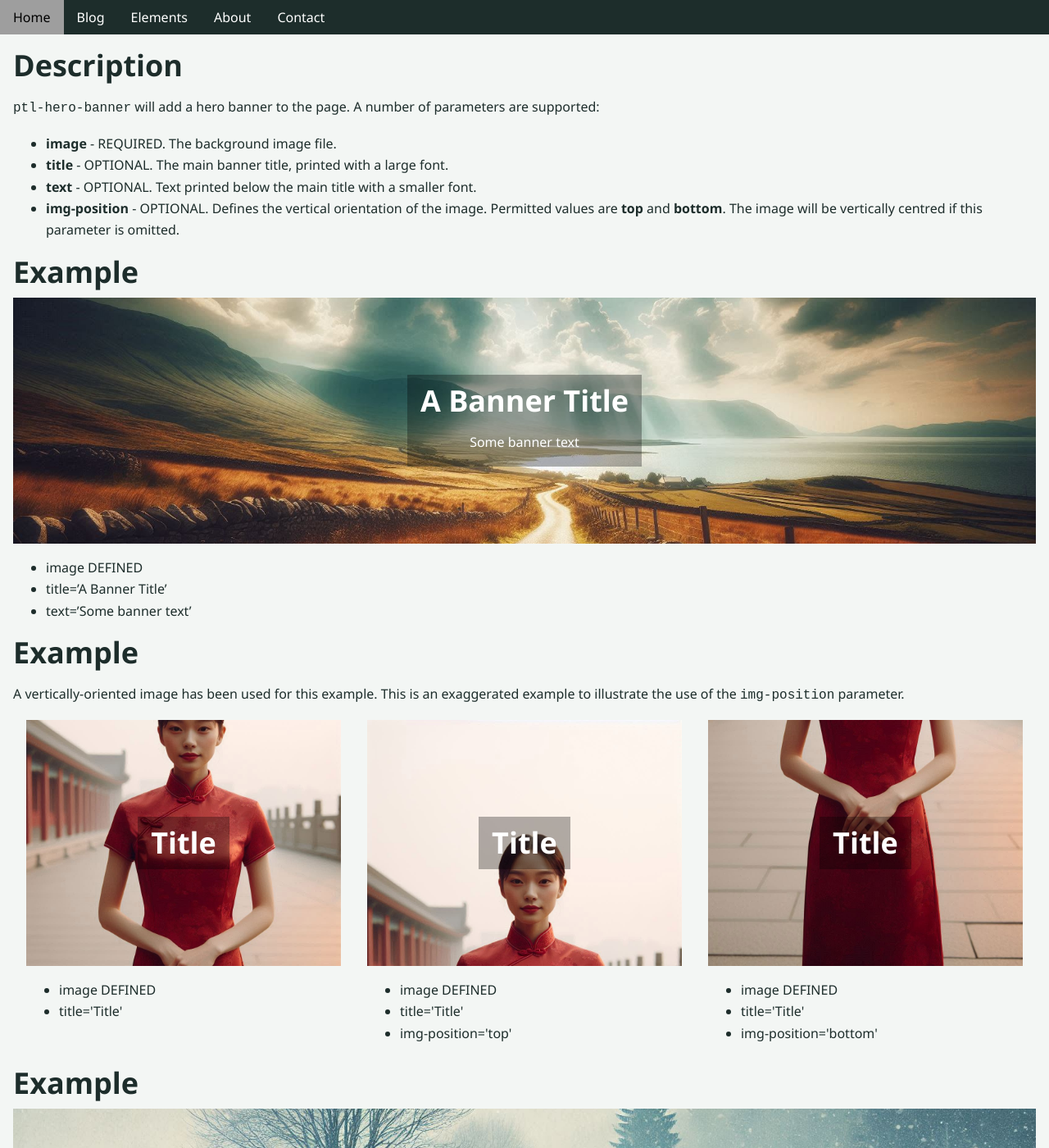
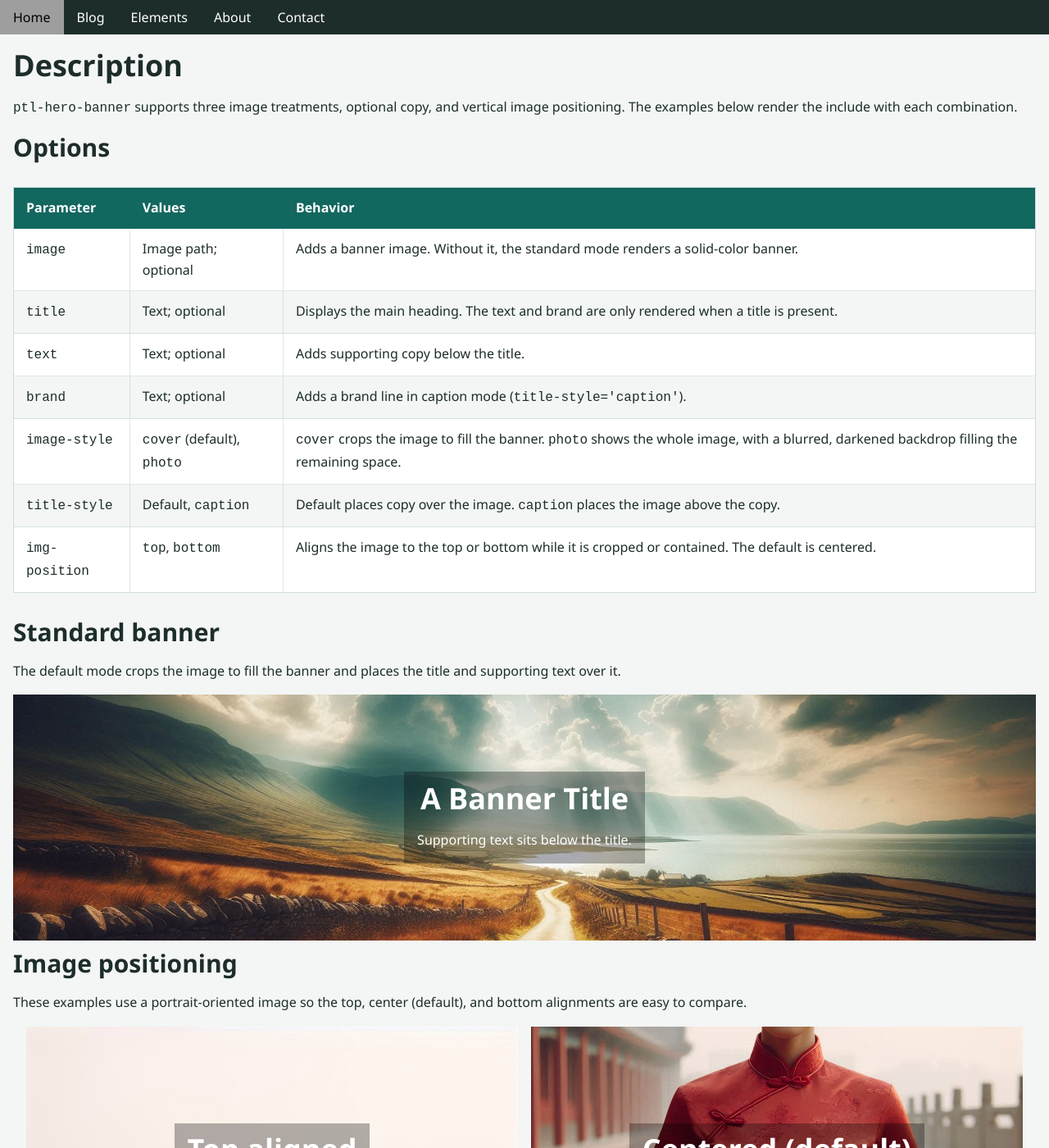
Before and after one commit to ptl-cloud/ptl-cloud.github.io, a Jekyll site: the page built from website/pages/elements/ptl-hero-banner.md, in a window 1280 px wide and 1400 px high. Shown: the whole window at 82% size. Built offline with Jekyll 4.4.1, drawn with Linux system fonts in a browser that asks for light colours; some of the changed text lies outside the part shown.

Commit message:
Documentation

```diff
--- a/website/pages/elements/ptl-hero-banner.md
+++ b/website/pages/elements/ptl-hero-banner.md
@@ -8,61 +8,59 @@ banner-show: false
 
 # Description
 
-`ptl-hero-banner` will add a hero banner to the page. A number of parameters are supported:
+`ptl-hero-banner` supports three image treatments, optional copy, and vertical image positioning. The examples below render the include with each combination.
 
-- **image** - REQUIRED. The background image file.
-- **title** - OPTIONAL. The main banner title, printed with a large font.
-- **text** - OPTIONAL. Text printed below the main title with a smaller font.
-- **img-position** - OPTIONAL. Defines the vertical orientation of the image. Permitted values are **top** and **bottom**. The image will be vertically centred if this parameter is omitted.
+## Options
 
-# Example
+| Parameter | Values | Behavior |
+| --- | --- | --- |
+| `image` | Image path; optional | Adds a banner image. Without it, the standard mode renders a solid-color banner. |
+| `title` | Text; optional | Displays the main heading. The text and brand are only rendered when a title is present. |
+| `text` | Text; optional | Adds supporting copy below the title. |
+| `brand` | Text; optional | Adds a brand line in caption mode (`title-style='caption'`). |
+| `image-style` | `cover` (default), `photo` | `cover` crops the image to fill the banner. `photo` shows the whole image, with a blurred, darkened backdrop filling the remaining space. |
+| `title-style` | Default, `caption` | Default places copy over the image. `caption` places the image above the copy. |
+| `img-position` | `top`, `bottom` | Aligns the image to the top or bottom while it is cropped or contained. The default is centered. |
 
-{% include ptl-hero-banner.html image='/assets/images/designer/Pathway_1792x1024.jpeg' title='A Banner Title' text='Some banner text' %}
+## Standard banner
 
-- image DEFINED
-- title='A Banner Title'
-- text='Some banner text'
+The default mode crops the image to fill the banner and places the title and supporting text over it.
 
-# Example
+{% include ptl-hero-banner.html image='/assets/images/designer/Pathway_1792x1024.jpeg' title='A Banner Title' text='Supporting text sits below the title.' %}
 
-A vertically-oriented image has been used for this example. This is an exaggerated example to illustrate the use of the `img-position` parameter.
+## Image positioning
 
-<div class="w3-margin-top w3-row">
+These examples use a portrait-oriented image so the top, center (default), and bottom alignments are easy to compare.
 
-  <div class="w3-container w3-third">
-    {% include ptl-hero-banner.html image='/assets/images/designer/20250118_Designer.jpeg' title='Title' %}
-    <ul>
-      <li>image DEFINED</li>
-      <li>title='Title'</li>
-    </ul>
+<div class="w3-row-padding w3-margin-top">
+  <div class="w3-half w3-margin-bottom">
+    {% include ptl-hero-banner.html image='/assets/images/designer/20250118_Designer.jpeg' title='Top aligned' img-position='top' %}
+    <p><code>img-position='top'</code></p>
   </div>
-
-  <div class="w3-container w3-third">
-    {% include ptl-hero-banner.html image='/assets/images/designer/20250118_Designer.jpeg' title='Title' img-position='top' %}
-    <ul>
-      <li>image DEFINED</li>
-      <li>title='Title'</li>
-      <li>img-position='top'</li>
-    </ul>
+  <div class="w3-half w3-margin-bottom">
+    {% include ptl-hero-banner.html image='/assets/images/designer/20250118_Designer.jpeg' title='Centered (default)' %}
+    <p>Centered image; no <code>img-position</code> specified.</p>
   </div>
-
-  <div class="w3-container w3-third">
-    {% include ptl-hero-banner.html image='/assets/images/designer/20250118_Designer.jpeg' title='Title' img-position='bottom' %}
-    <ul>
-      <li>image DEFINED</li>
-      <li>title='Title'</li>
-      <li>img-position='bottom'</li>
-    </ul>
+  <div class="w3-half w3-margin-bottom">
+    {% include ptl-hero-banner.html image='/assets/images/designer/20250118_Designer.jpeg' title='Bottom aligned' img-position='bottom' %}
+    <p><code>img-position='bottom'</code></p>
   </div>
-
 </div>
 
-# Example
+## Photo treatment
 
-{% include ptl-hero-banner.html image='/assets/images/designer/20241220_Designer.jpeg' title='An unusually long Banner Title placed over a Pale Image. A second sentence of text to make it even longer.' text='A long banner text placed over a pale image, can be used to test whether the hero banner resizes correctly when the text box is taller than usual' %}
+Set `image-style='photo'` to keep the full image visible. A blurred version of the same image fills the surrounding space.
 
-- image DEFINED
-- title='Banner Title over a Pale Image'
-- text='Some banner text over a pale image'
+{% include ptl-hero-banner.html image='/assets/images/designer/20250118_Designer.jpeg' image-style='photo' title='Full image, no crop' text='The image stays contained while the backdrop fills the banner.' %}
 
-<p></p>
+## Caption layout
+
+Set `title-style='caption'` to separate the image and copy. This mode also supports a `brand` line.
+
+{% include ptl-hero-banner.html image='/assets/images/designer/Pathway_1792x1024.jpeg' title-style='caption' title='A title below the image' text='Supporting copy is easy to read on the solid caption background.' brand='Pathway Technologies Ltd.' %}
+
+## Text without an image
+
+The image is optional. Without one, the standard banner uses its solid background color.
+
+{% include ptl-hero-banner.html title='A simple text banner' text='A title and supporting copy can be used on their own.' %}
```
Also changed, not shown: website/pages/elements/ptl-square-image.md (deleted, +0 -29 lines).
